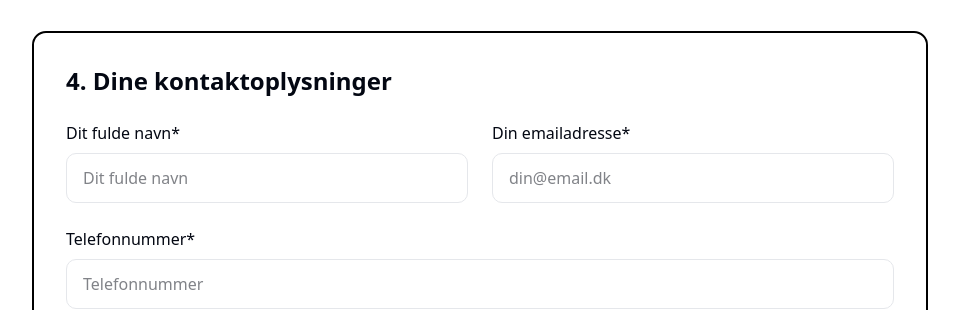
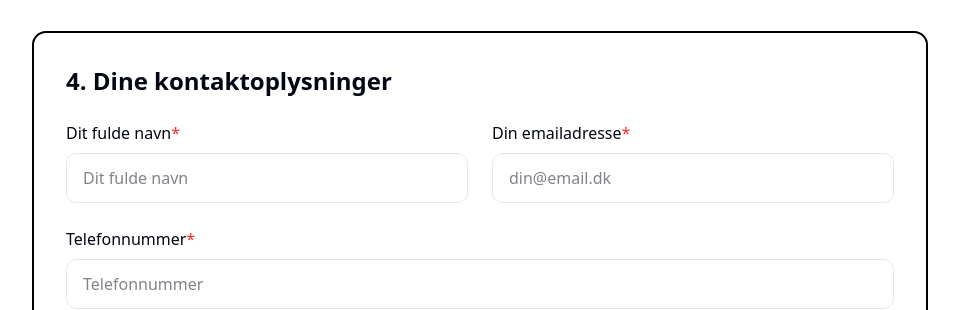
Before and after one commit to nordbobirk/02369-project, a Next.js app: page /booking in a window 1280 px wide. Shown: the part 1507-1817 px from the top of the page, without its empty margins (160-1119 px from the left). Built offline with nearby package versions, Linux system fonts and the light colour scheme.

Commit message:
feat: red required field stars

```diff
--- a/src/app/(public)/booking/_components/ContactInfo.tsx
+++ b/src/app/(public)/booking/_components/ContactInfo.tsx
@@ -18,7 +18,7 @@ export function ContactInfo({
       <div className="grid grid-cols-1 md:grid-cols-2 gap-6">
         <div>
           <label htmlFor="name" className="block font-medium mb-2">
-            Dit fulde navn*
+            Dit fulde navn<span className="text-red-500">*</span>
           </label>
           <input
             type="text"
@@ -34,7 +34,7 @@ export function ContactInfo({
 
         <div>
           <label htmlFor="email" className="block font-medium mb-2">
-            Din emailadresse*
+            Din emailadresse<span className="text-red-500">*</span>
           </label>
           <input
             type="email"
@@ -51,7 +51,7 @@ export function ContactInfo({
 
       <div className="mt-6">
         <label htmlFor="phone" className="block font-medium mb-2">
-          Telefonnummer*
+          Telefonnummer<span className="text-red-500">*</span>
         </label>
         <input
           type="tel"
```
